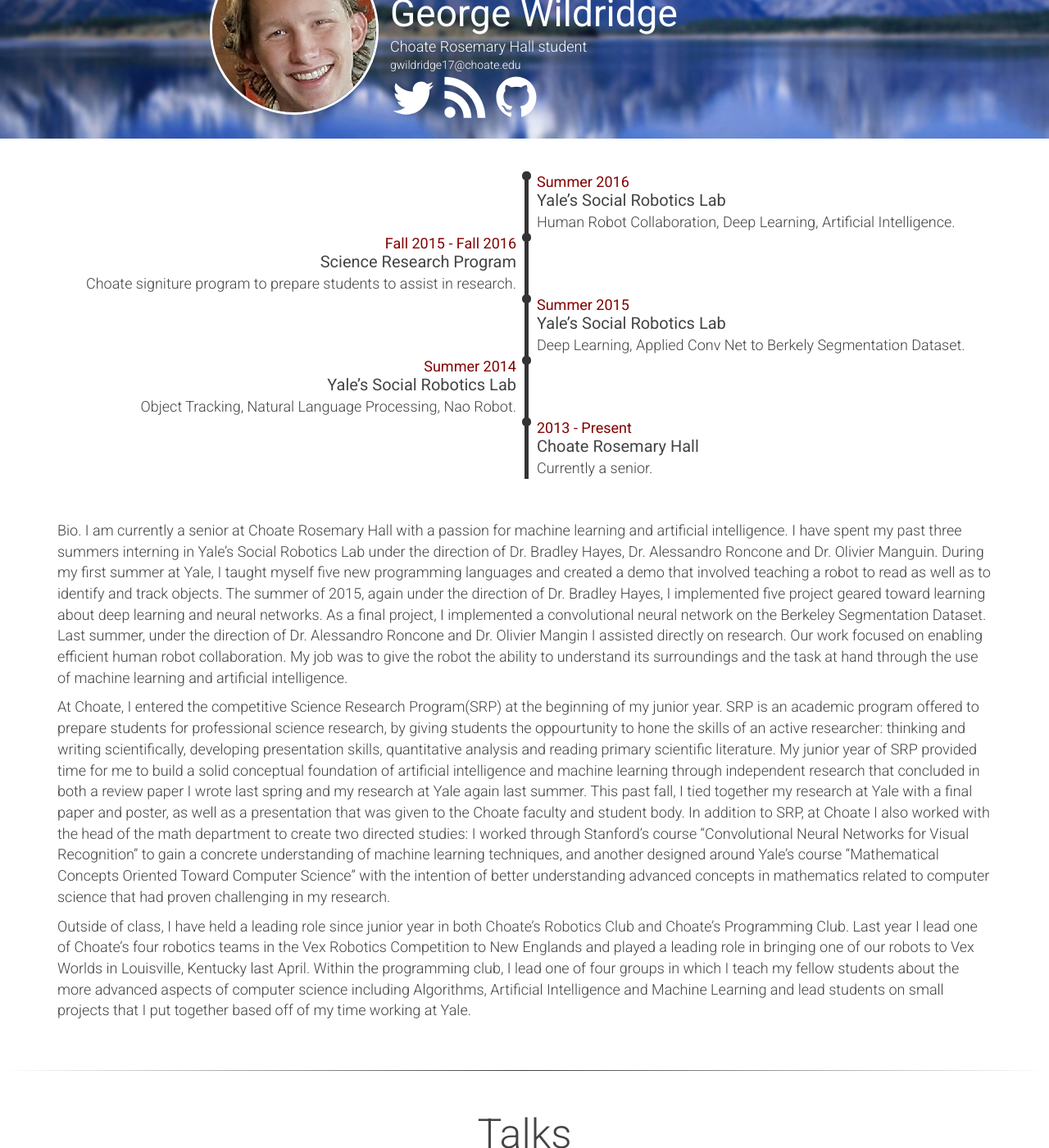
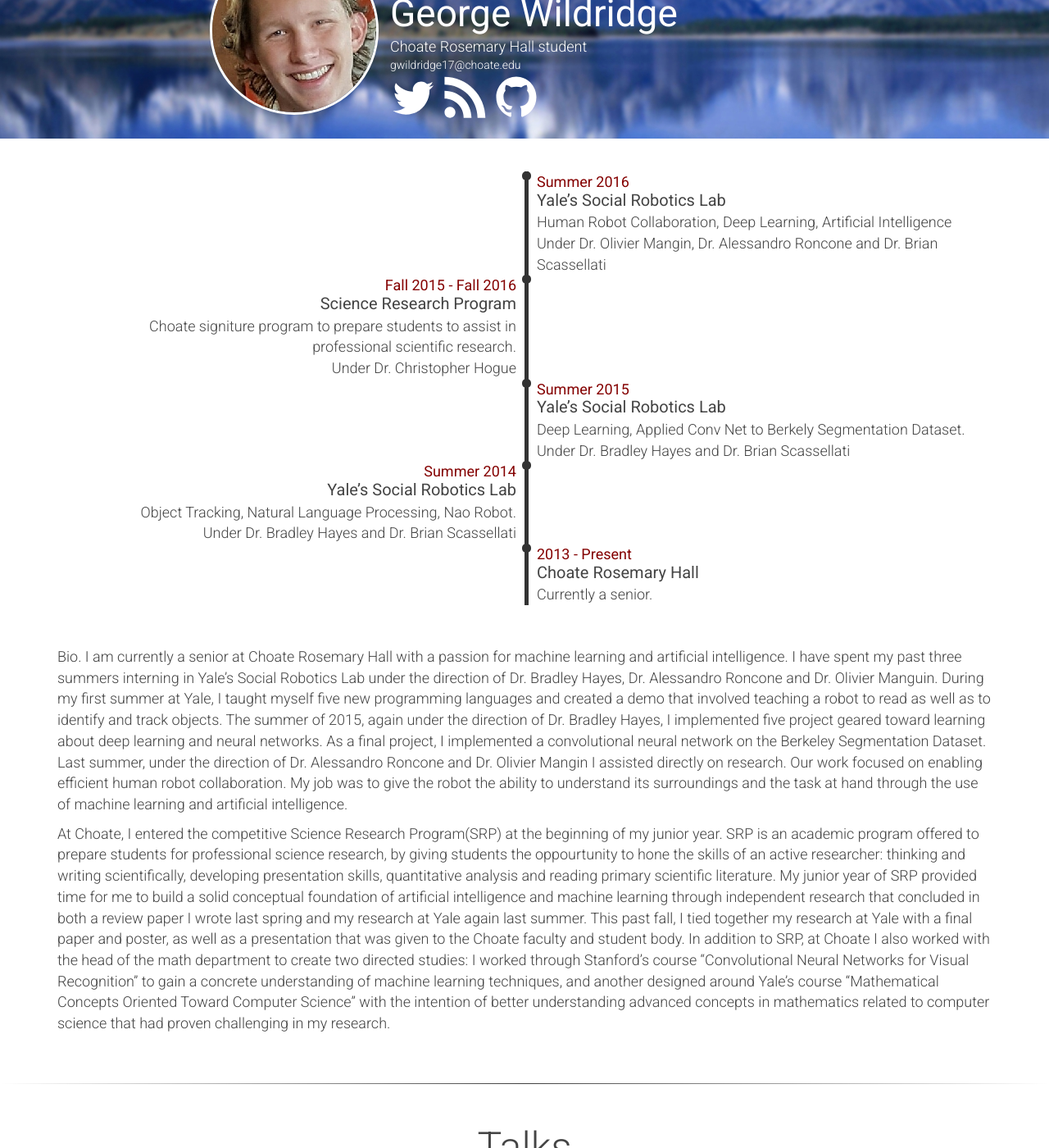
Before and after one commit to georgewildridge/georgewildridgeoriginalwebsite, a Jekyll site: the page built from index.md, in a window 1280 px wide and 1400 px high, scrolled down 231 px. Shown: the whole window at 82% size. Built offline with Jekyll 4.4.1, drawn with Linux system fonts in a browser that asks for light colours.

Commit message:
bio timeline update

```diff
--- a/_data/bio.yml
+++ b/_data/bio.yml
@@ -3,6 +3,3 @@
 
 
   At Choate, I entered the competitive Science Research Program(SRP) at the beginning of my junior year. SRP is an academic program offered to prepare students for professional science research, by giving students the oppourtunity to hone the skills of an active researcher: thinking and writing scientifically, developing presentation skills, quantitative analysis and reading primary scientific literature. My junior year of SRP provided time for me to build a solid conceptual foundation of artificial intelligence and machine learning through independent research that concluded in both a review paper I wrote last spring and my research at Yale again last summer. This past fall, I tied together my research at Yale with a final paper and poster, as well as a presentation that was given to the Choate faculty and student body.  In addition to SRP, at Choate I also worked with the head of the math department to create two directed studies: I worked through Stanford’s course "Convolutional Neural Networks for Visual Recognition" to gain a concrete understanding of machine learning techniques, and another designed around Yale’s course "Mathematical Concepts Oriented Toward Computer Science” with the intention of better understanding advanced concepts in mathematics related to computer science that had proven challenging in my research.
-
-
-  Outside of class, I have held a leading role since junior year in both Choate's Robotics Club and Choate's Programming Club. Last year I lead one of Choate's four robotics teams in the Vex Robotics Competition to New Englands and played a leading role in bringing one of our robots to Vex Worlds in Louisville, Kentucky last April. Within the programming club, I lead one of four groups in which I teach my fellow students about the more advanced aspects of computer science including Algorithms, Artificial Intelligence and Machine Learning and lead students on small projects that I put together based off of my time working at Yale.
--- a/_data/timeline.yml
+++ b/_data/timeline.yml
@@ -1,18 +1,22 @@
 - date: Summer 2016
   title: Yale's Social Robotics Lab
-  description: Human Robot Collaboration, Deep Learning, Artificial Intelligence.
+  description: Human Robot Collaboration, Deep Learning, Artificial Intelligence
+  workedunder: Under Dr. Olivier Mangin, Dr. Alessandro Roncone and Dr. Brian Scassellati
 
 - date: Fall 2015 - Fall 2016
   title: Science Research Program
-  description: Choate signiture program to prepare students to assist in research.
+  description: Choate signiture program to prepare students to assist in professional scientific research.
+  workedunder: Under Dr. Christopher Hogue
 
 - date: Summer 2015
   title: Yale's Social Robotics Lab
   description: Deep Learning, Applied Conv Net to Berkely Segmentation Dataset.
+  workedunder: Under Dr. Bradley Hayes and Dr. Brian Scassellati
 
 - date: Summer 2014
   title: Yale's Social Robotics Lab
   description: Object Tracking, Natural Language Processing, Nao Robot.
+  workedunder: Under Dr. Bradley Hayes and Dr. Brian Scassellati
 
 
 - date: 2013 - Present
--- a/_includes/timeline.html
+++ b/_includes/timeline.html
@@ -6,6 +6,8 @@
       <div class="tdate">{{ item.date }}</div>
       <div class="ttitle">{{ item.title | markdownify }}</div>
       <div class="tdesc">{{ item.description | markdownify }}</div>
+      <div class="tdesc">{{ item.workedunder | markdownify }}</div>
+
     </div>
     {% endfor %}
 
```
